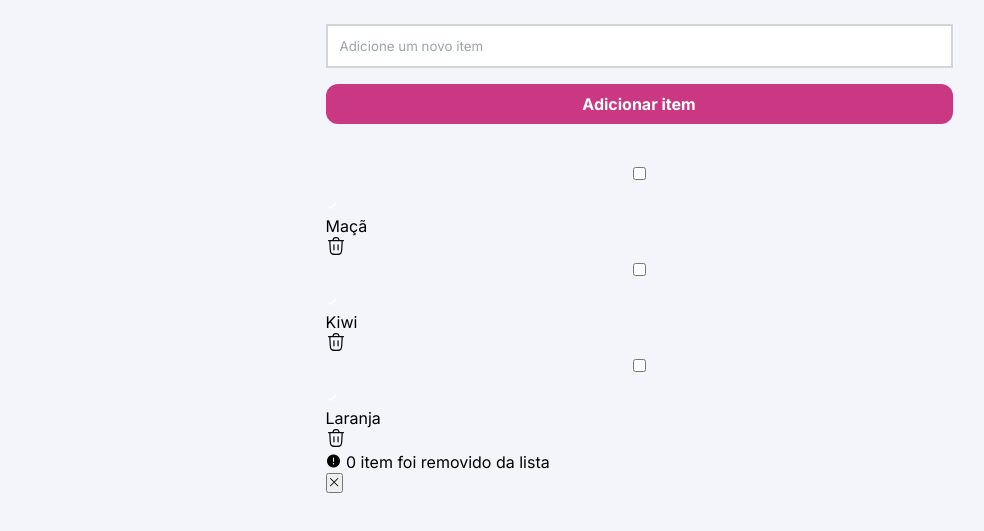
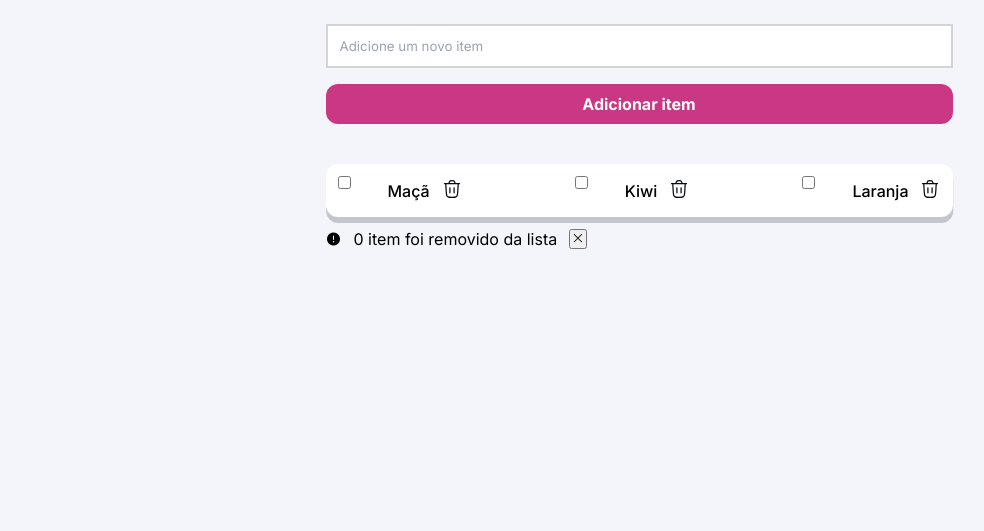
Before and after one commit to caslu0082008/Lucas_Aguiar-TRABALHO---QuickList, a plain HTML site: page index.html in a window 1280 px wide. Shown: the part 185-716 px from the top of the page, without its empty margins (1-985 px from the left). Drawn offline with nearby package versions, Linux system fonts and the light colour scheme.

Commit message:
inicio da estilizações da section.list

```diff
--- a/style.css
+++ b/style.css
@@ -114,3 +114,25 @@
   border: none;
   cursor: pointer;
 }
+
+
+.list {
+
+    background: var(--background-secondary);
+    padding: 1.2rem;
+    margin-bottom: 1.2rem;
+    display: flex;
+    justify-content: space-between;
+    align-items: center;
+    font-size: 1.6rem;
+    line-height: 2.4rem;
+    font-weight: 500;
+    border-radius: 1.2rem;
+    box-shadow: 0.2px 6px rgba(8, 11, 18, 0.2);
+}
+
+    div {
+        display: flex;
+        gap: 1.2rem;
+        align-items: center;
+    }
```
